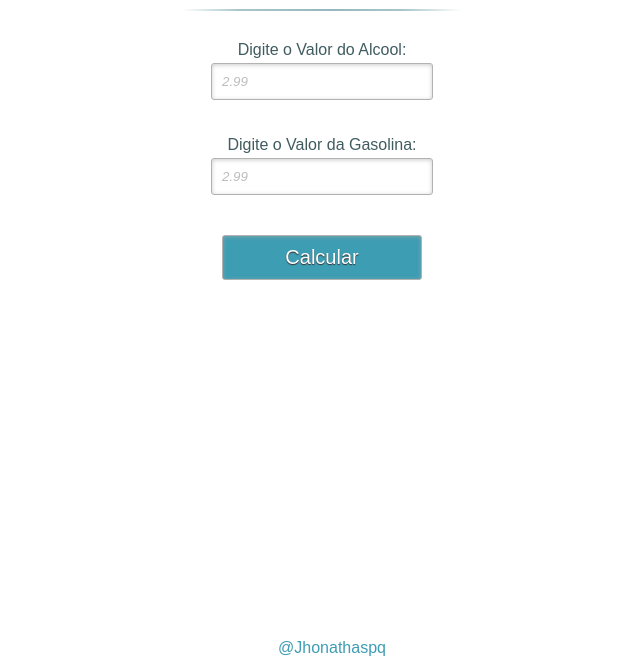
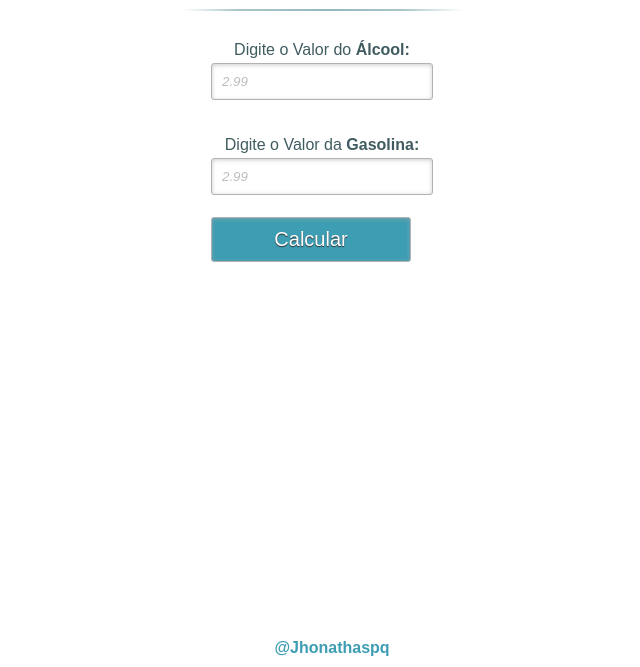
Before and after one commit to Jhonathaspq/CalcCombustivel, a plain HTML site: page index.html in a window 1280 px wide. Shown: the part 133-800 px from the top of the page, without its empty margins (318-958 px from the left). Drawn offline with Linux system fonts and the light colour scheme.

Commit message:
Modificação do Style

```diff
--- a/index.html
+++ b/index.html
@@ -10,9 +10,9 @@
     <form action="">
         <div class="main">
           <h1>Calculo de combustível</h1>
-          <label for="">Digite o Valor do Alcool:</label>
+          <label for="">Digite o Valor do <b>Álcool:</b></label>
           <input type="number" name="txtn1" id="txtn1" placeholder="2.99" required/><br /><br />
-          <label for="">Digite o Valor da Gasolina:</label>
+          <label for="">Digite o Valor da <b>Gasolina:<b></label>
           <input type="number" name="txtn2" id="txtn2" placeholder="2.99" required /><br /><br />
           <input type="button" value="Calcular" onclick="gas()" class="butao">
         </div>
```
